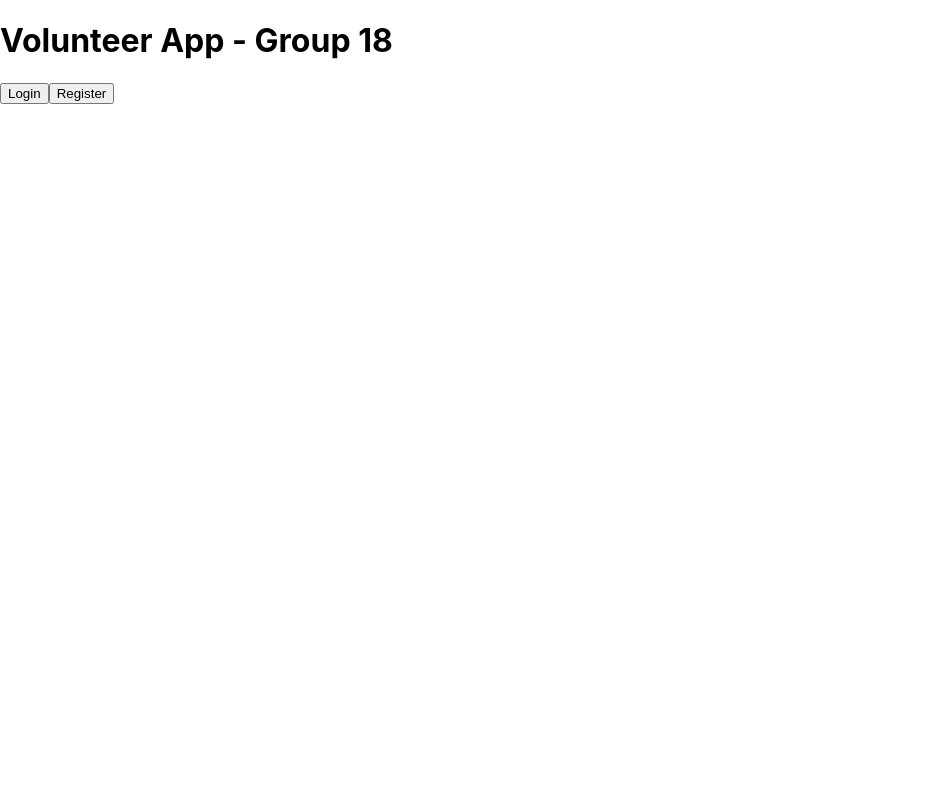
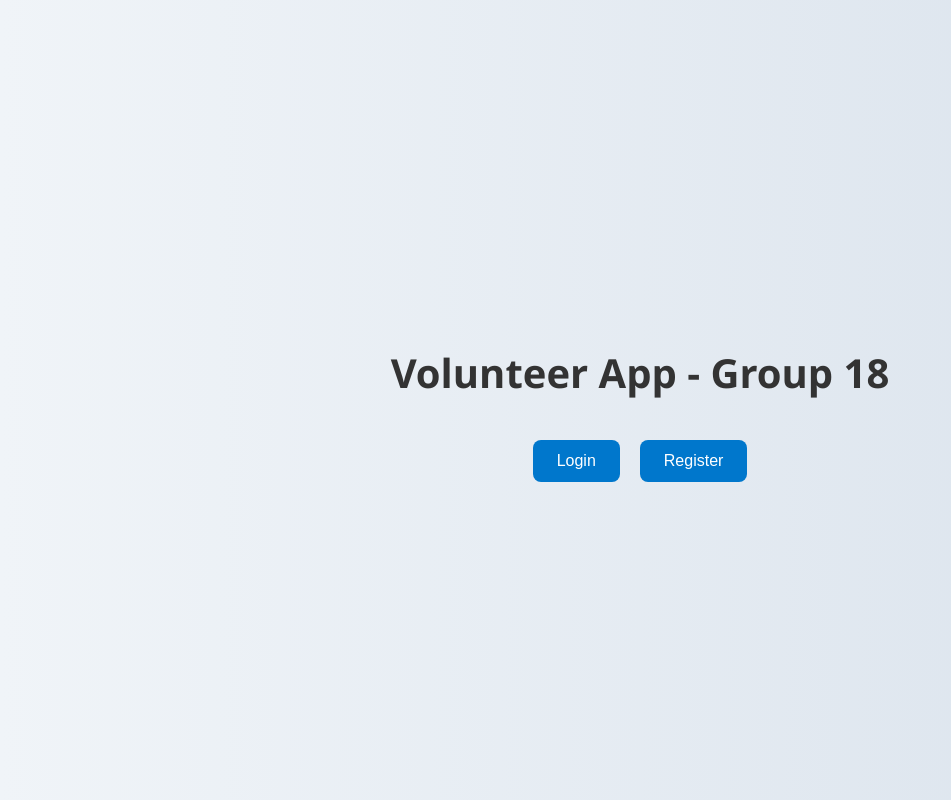
Before and after one commit to Hyperbolas/volunteer-app, a React (Create React App) app: page / in a window 1280 px wide. Shown: the whole page, without its empty margins (0-951 px from the left). Built offline with nearby package versions, Linux system fonts and the light colour scheme.

Commit message:
Added CSS styling to HomePage

```diff
--- /dev/null
+++ b/src/pages/HomePage.css
@@ -0,0 +1,36 @@
+.home-container {
+  display: flex;
+  flex-direction: column;
+  align-items: center;
+  justify-content: center;
+  height: 100vh;
+  background: linear-gradient(to right, #f0f4f8, #d9e2ec);
+  font-family: 'Segoe UI', Tahoma, Geneva, Verdana, sans-serif;
+  text-align: center;
+}
+
+h1 {
+  font-size: 2.5rem;
+  margin-bottom: 40px;
+  color: #333;
+}
+
+.button-group {
+  display: flex;
+  gap: 20px;
+}
+
+.home-button {
+  padding: 12px 24px;
+  font-size: 1rem;
+  border: none;
+  border-radius: 8px;
+  background-color: #0077cc;
+  color: white;
+  cursor: pointer;
+  transition: background-color 0.3s ease;
+}
+
+.home-button:hover {
+  background-color: #005fa3;
+}
--- a/src/pages/Homepage.js
+++ b/src/pages/Homepage.js
@@ -1,5 +1,7 @@
 import React from "react";
 import { useNavigate } from "react-router-dom";
+import './HomePage.css';
+//references ChatGPT, https://www.w3schools.com/css/default.asp
 
 const HomePage = () => {
   const navigate = useNavigate();
```
